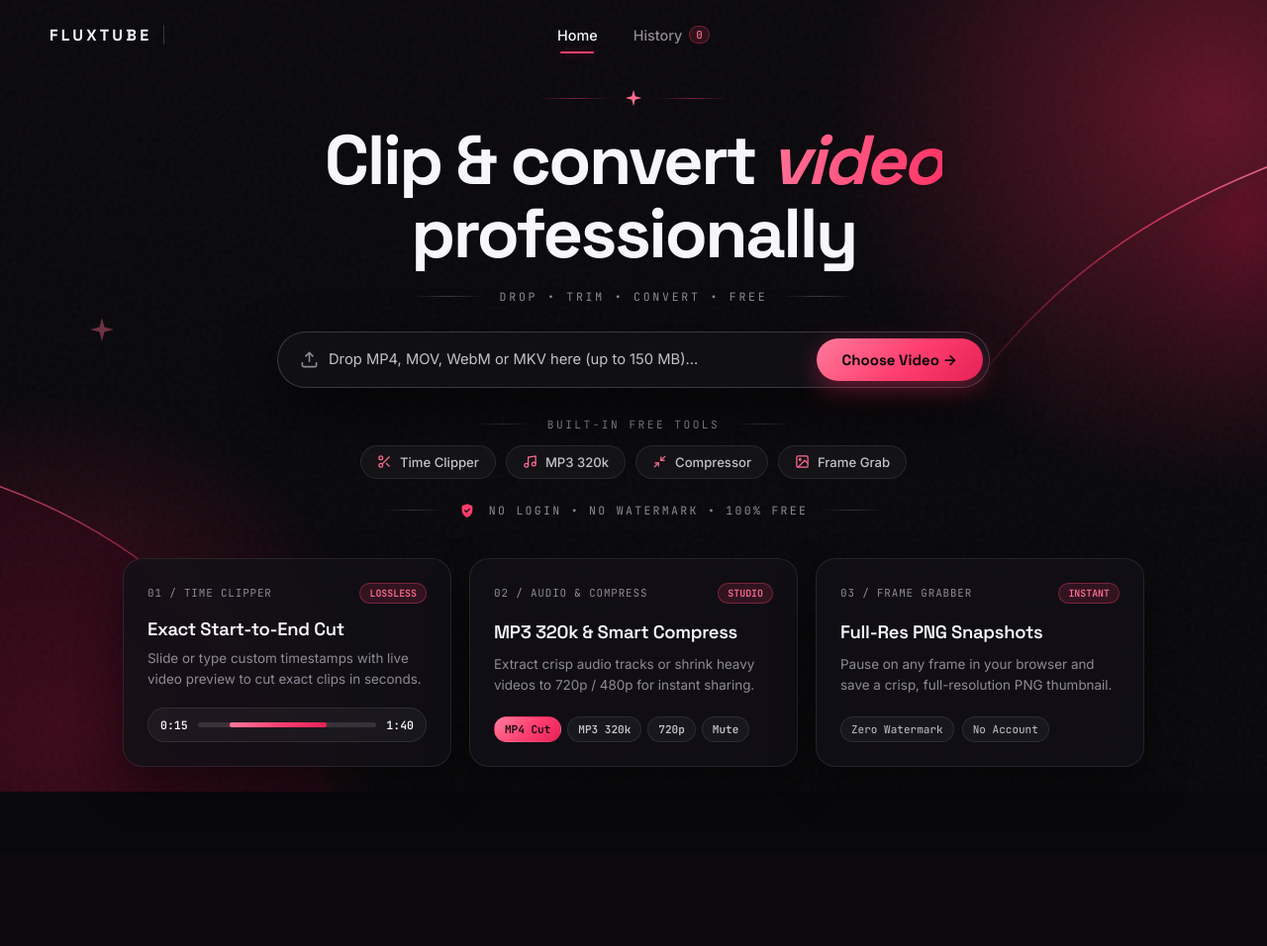
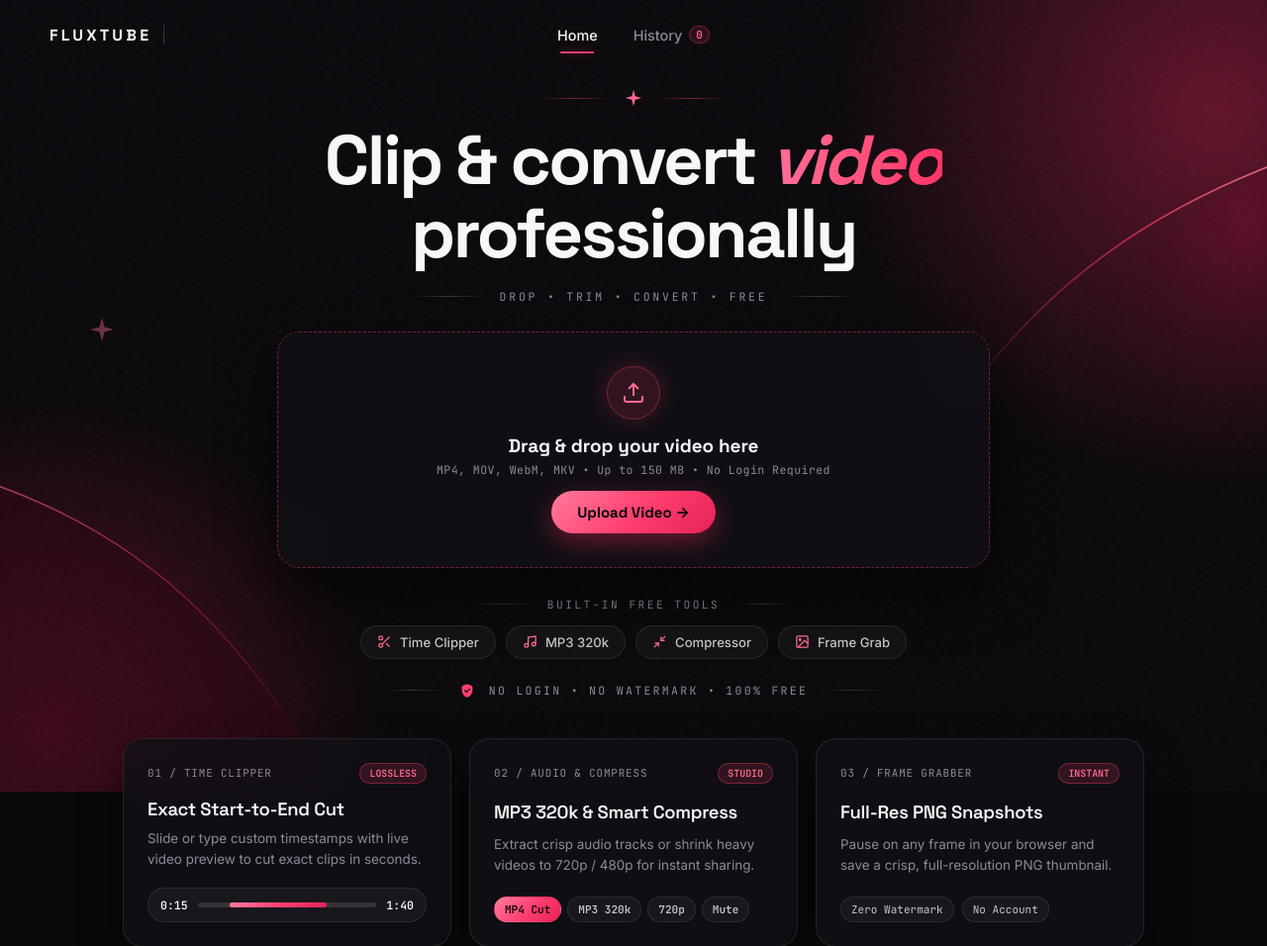
Before and after one commit to darshnav2008/fluxtube, a Flask app: page / in a window 1280 px wide. Shown: the top 956 px of the page at 99% size. Before the commit the page ends 800 px from the top, so only its background shows below. Run offline with Flask 3, Linux system fonts and the light colour scheme; some libraries are stand-ins or nearby versions.

Commit message:
Add dedicated drag-and-drop upload box

```diff
--- a/static/app.js
+++ b/static/app.js
@@ -212,6 +212,8 @@ function loadVideoFile(file) {
   currentObjectUrl = URL.createObjectURL(file);
 
   dropFileLabel.textContent = `${file.name} (${formatBytesJS(file.size)})`;
+  const pickLabel = pickFileBtn.querySelector(".btn-label");
+  if (pickLabel) pickLabel.textContent = "Change Video";
   videoTitle.textContent = file.name;
   progressHud.hidden = true;
   saveFileBtn.hidden = true;
--- a/static/style.css
+++ b/static/style.css
@@ -1409,26 +1409,105 @@ body.workspace-open .sparkle-accent {
   text-align: center;
 }
 
-/* Studio Dropzone, Video Player & Frame Grabber */
-.drop-zone-bar {
+/* Studio Upload Drop Box, Video Player & Frame Grabber */
+.upload-drop-box {
+  display: flex;
+  flex-direction: column;
+  align-items: center;
+  justify-content: center;
+  gap: 14px;
+  padding: 34px 28px;
+  background: rgba(18, 16, 22, 0.84);
+  border: 1.5px dashed rgba(255, 62, 108, 0.42);
+  border-radius: 22px;
+  box-shadow: 0 24px 56px rgba(0, 0, 0, 0.62);
+  backdrop-filter: blur(18px);
   cursor: pointer;
-}
-
-.drop-zone-bar.drag-over {
+  transition: border-color 0.2s, background 0.2s, transform 0.18s, box-shadow 0.2s;
+}
+
+.upload-drop-box:hover,
+.upload-drop-box.drag-over {
   border-color: var(--accent);
-  box-shadow: 0 0 0 4px var(--accent-dim), 0 24px 58px rgba(0, 0, 0, 0.78);
-  background: rgba(34, 18, 28, 0.94);
-}
-
-.drop-file-label {
+  background: rgba(30, 16, 24, 0.92);
+  box-shadow: 0 0 0 4px var(--accent-dim), 0 26px 60px rgba(0, 0, 0, 0.74);
+  transform: translateY(-2px);
+}
+
+.upload-icon-ring {
+  width: 54px;
+  height: 54px;
+  border-radius: 50%;
+  display: grid;
+  place-items: center;
+  background: var(--accent-dim);
+  border: 1px solid var(--accent-border);
+  color: var(--accent-soft);
+  box-shadow: 0 0 24px rgba(255, 62, 108, 0.22);
+}
+
+.upload-copy {
+  text-align: center;
+}
+
+.upload-title {
+  font-family: var(--font-display);
+  font-size: 1.18rem;
+  font-weight: 700;
+  color: var(--text);
+  margin-bottom: 4px;
+}
+
+.upload-sub {
+  font-family: var(--font-mono);
+  font-size: 0.72rem;
+  letter-spacing: 0.04em;
+  color: var(--text-muted);
+}
+
+/* Compact single-row bar once a video is loaded into workspace */
+.hero-luxury.compact-mode .upload-drop-box {
+  flex-direction: row;
+  justify-content: space-between;
+  padding: 10px 12px 10px 18px;
+  border-radius: 999px;
+  border-style: solid;
+  border-color: var(--border-strong);
+  gap: 12px;
+}
+
+.hero-luxury.compact-mode .upload-icon-ring {
+  width: 36px;
+  height: 36px;
+  flex-shrink: 0;
+}
+
+.hero-luxury.compact-mode .upload-icon-ring svg {
+  width: 17px;
+  height: 17px;
+}
+
+.hero-luxury.compact-mode .upload-copy {
   flex: 1;
   min-width: 0;
   text-align: left;
-  color: var(--text-soft);
+}
+
+.hero-luxury.compact-mode .upload-title {
   font-size: 0.92rem;
+  margin-bottom: 0;
   white-space: nowrap;
   overflow: hidden;
   text-overflow: ellipsis;
+}
+
+.hero-luxury.compact-mode .upload-sub {
+  display: none;
+}
+
+.hero-luxury.compact-mode .upload-cta-btn {
+  padding: 9px 18px;
+  font-size: 0.84rem;
 }
 
 .preview-video {
--- a/templates/index.html
+++ b/templates/index.html
@@ -81,18 +81,21 @@
       </div>
 
       <div class="command-bar-wrap">
-        <div class="command-bar drop-zone-bar" id="dropZoneBar" role="button" tabindex="0">
+        <div class="upload-drop-box" id="dropZoneBar" role="button" tabindex="0">
           <input type="file" id="videoFileInput" accept="video/*,.mp4,.mov,.webm,.mkv,.m4v" hidden />
-          <span class="command-icon">
-            <svg width="19" height="19" viewBox="0 0 24 24" fill="none" stroke="currentColor" stroke-width="2">
+          <div class="upload-icon-ring">
+            <svg width="24" height="24" viewBox="0 0 24 24" fill="none" stroke="currentColor" stroke-width="2">
               <path d="M21 15v4a2 2 0 0 1-2 2H5a2 2 0 0 1-2-2v-4"></path>
               <polyline points="17 8 12 3 7 8"></polyline>
               <line x1="12" y1="3" x2="12" y2="15"></line>
             </svg>
-          </span>
-          <span class="drop-file-label" id="dropFileLabel">Drop MP4, MOV, WebM or MKV here (up to 150 MB)...</span>
-          <button type="button" class="btn-primary" id="pickFileBtn">
-            <span class="btn-label">Choose Video →</span>
+          </div>
+          <div class="upload-copy">
+            <div class="upload-title" id="dropFileLabel">Drag &amp; drop your video here</div>
+            <div class="upload-sub">MP4, MOV, WebM, MKV • Up to 150 MB • No Login Required</div>
+          </div>
+          <button type="button" class="btn-primary upload-cta-btn" id="pickFileBtn">
+            <span class="btn-label">Upload Video →</span>
           </button>
         </div>
         <div class="error-banner" id="errorBanner" hidden></div>
```
